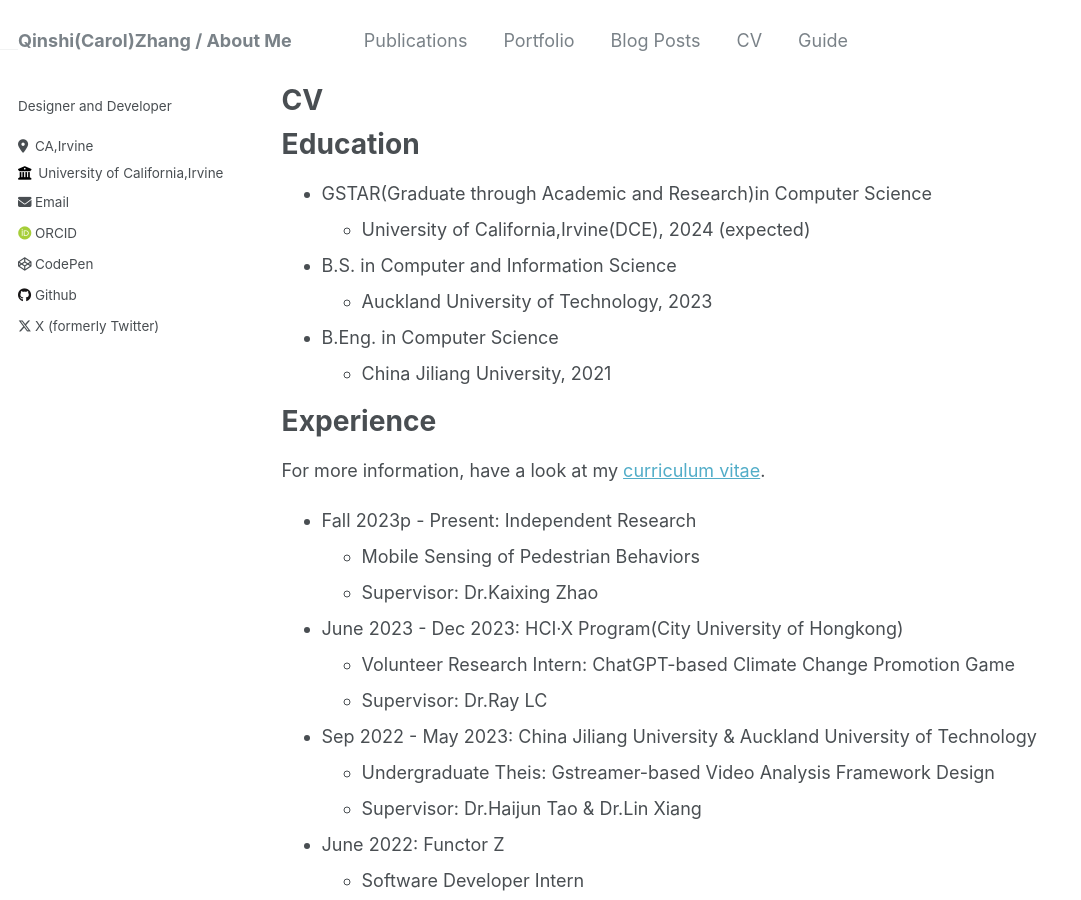
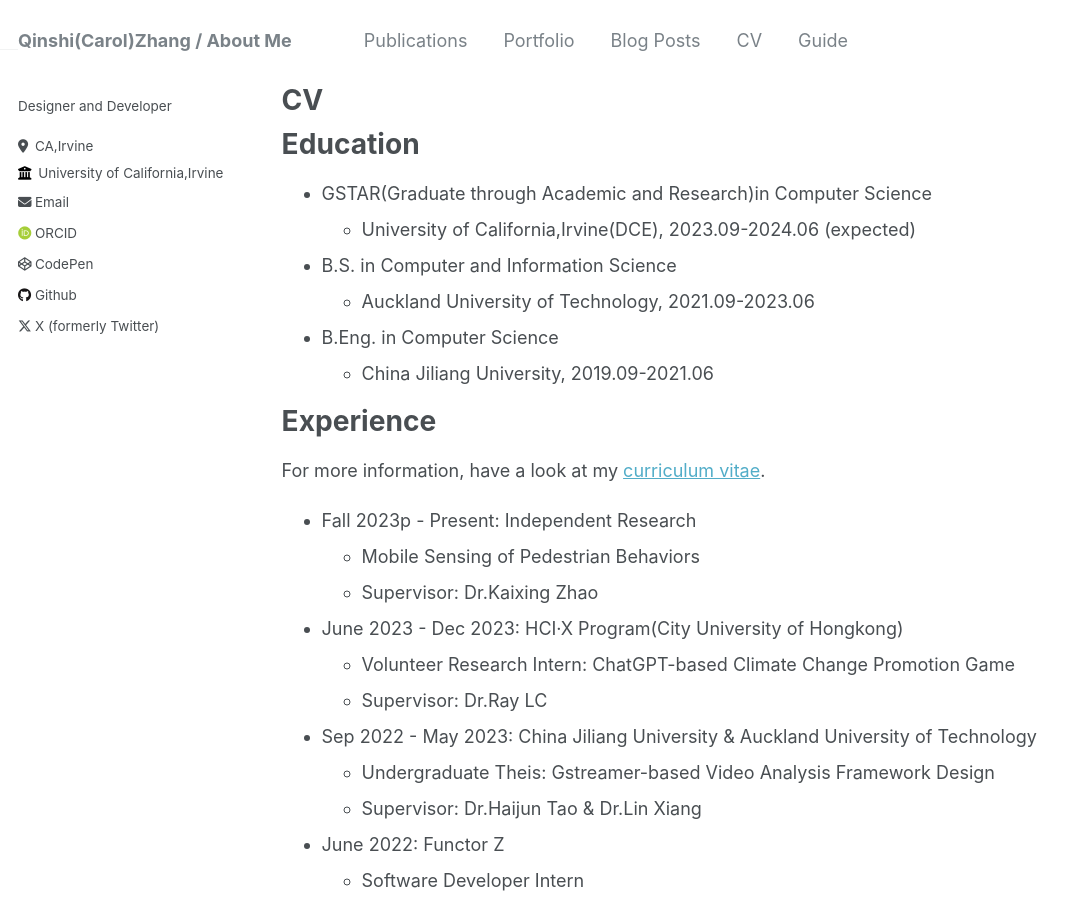
Before and after one commit to Carolzhangzz/AcademicWeb, a Jekyll site: the page built from _pages/cv.md, in a window 1280 px wide and 900 px high. Shown: the whole window, without its empty margins (0-1081 px from the left). Built offline with Jekyll 4.4.1, drawn with Linux system fonts in a browser that asks for light colours; some web fonts are replaced.

Commit message:
Update cv.md

```diff
--- a/_pages/cv.md
+++ b/_pages/cv.md
@@ -12,11 +12,11 @@ redirect_from:
 Education
 ======
 * GSTAR(Graduate through Academic and Research)in Computer Science
-  * University of California,Irvine(DCE), 2024 (expected)
+  * University of California,Irvine(DCE), 2023.09-2024.06 (expected)
 * B.S. in Computer and Information Science
-  * Auckland University of Technology, 2023
+  * Auckland University of Technology, 2021.09-2023.06
 * B.Eng. in Computer Science
-  * China Jiliang University, 2021
+  * China Jiliang University, 2019.09-2021.06
 
 Experience
 ======
```
